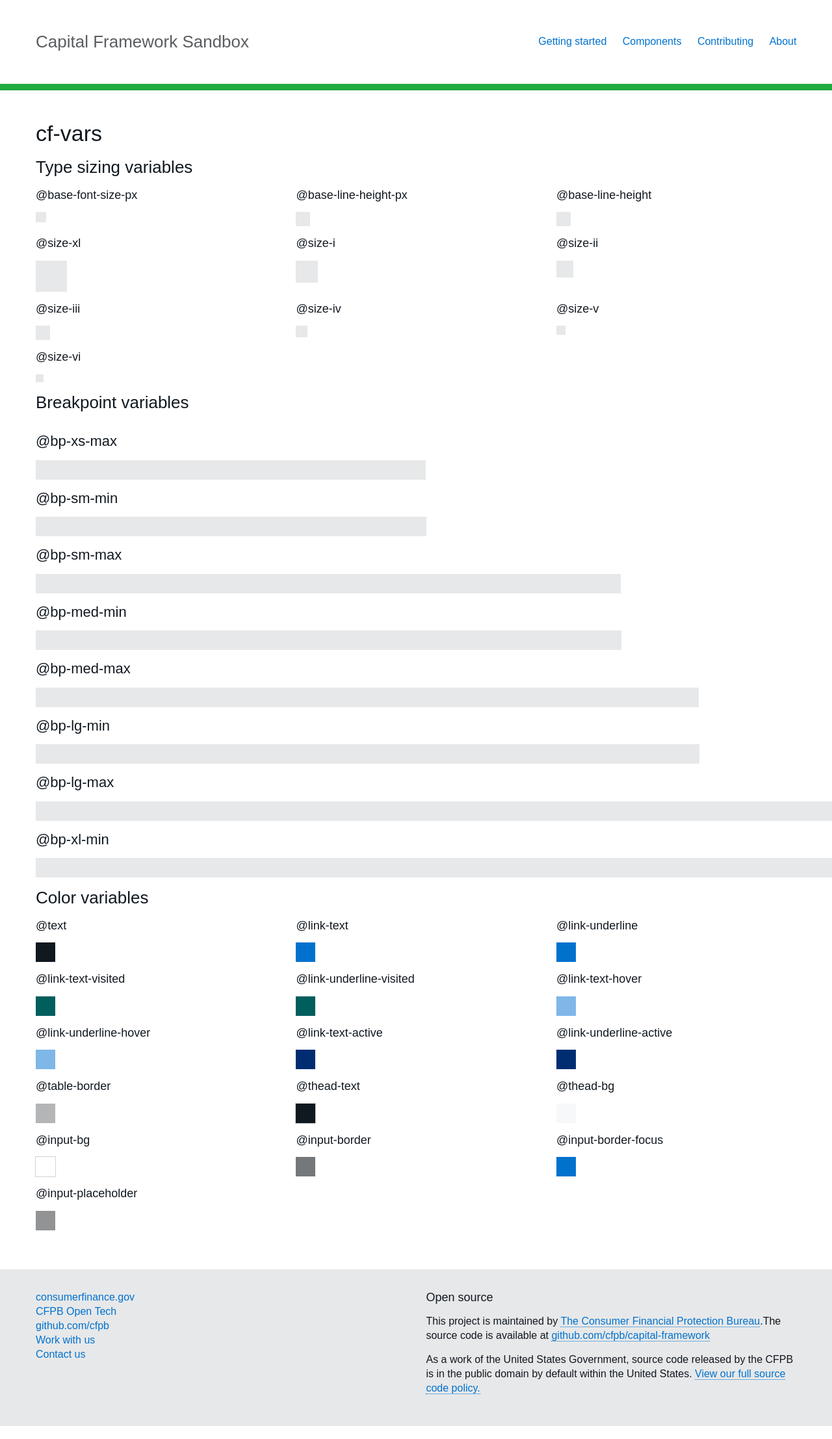
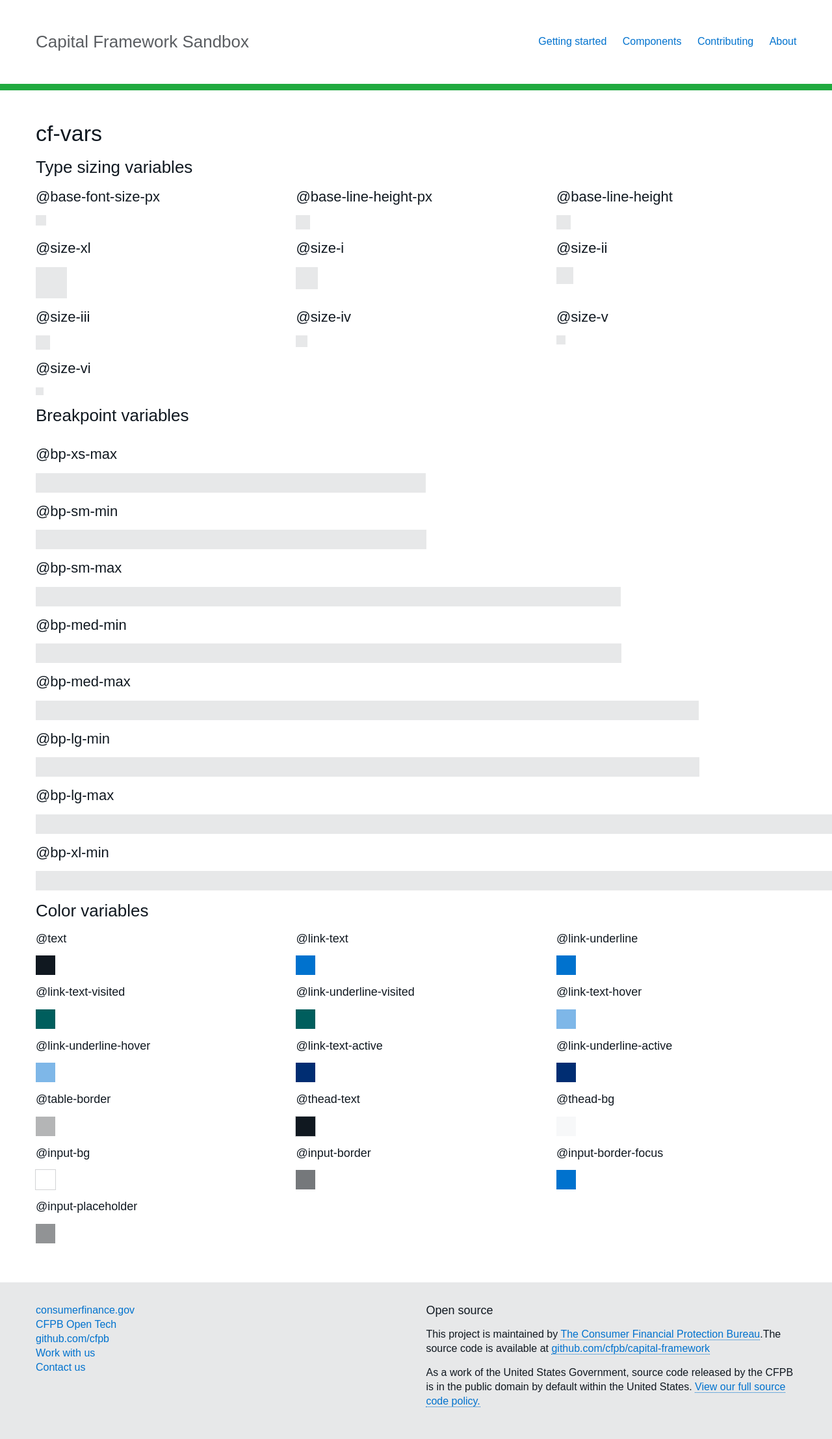
Before and after one commit to cfpb/capital-framework-sandbox, a Jekyll site: the page built from components/cf-core/cf-vars.md, in a window 1280 px wide. Shown: the whole page at 65% size. Built offline with Jekyll 4.4.1, drawn with Linux system fonts in a browser that asks for light colours; some web fonts are replaced.

Commit message:
Fix heading levels

```diff
--- a/components/cf-core/cf-vars.md
+++ b/components/cf-core/cf-vars.md
@@ -10,52 +10,52 @@ parent: "cf-core"
 <div class="content-l">
 
 	<div class="content-l_col content-l_col-1-3">
-		<h4>@base-font-size-px</h4>
+		<h3>@base-font-size-px</h3>
 		<div class="vars-example base-font-size-px"></div>
 	</div>
 
 	<div class="content-l_col content-l_col-1-3">
-		<h4>@base-line-height-px</h4>
+		<h3>@base-line-height-px</h3>
 		<div class="vars-example base-line-height-px"></div>
 	</div>
 
 	<div class="content-l_col content-l_col-1-3">
-		<h4>@base-line-height</h4>
+		<h3>@base-line-height</h3>
 		<div class="vars-example base-line-height"></div>
 	</div>
 
 	<div class="content-l_col content-l_col-1-3">
-		<h4>@size-xl</h4>
+		<h3>@size-xl</h3>
 		<div class="vars-example size-xl"></div>
 	</div>
 
 	<div class="content-l_col content-l_col-1-3">
-		<h4>@size-i</h4>
+		<h3>@size-i</h3>
 		<div class="vars-example size-i"></div>
 	</div>
 
 	<div class="content-l_col content-l_col-1-3">
-		<h4>@size-ii</h4>
+		<h3>@size-ii</h3>
 		<div class="vars-example size-ii"></div>
 	</div>
 
 	<div class="content-l_col content-l_col-1-3">
-		<h4>@size-iii</h4>
+		<h3>@size-iii</h3>
 		<div class="vars-example size-iii"></div>
 	</div>
 
 	<div class="content-l_col content-l_col-1-3">
-		<h4>@size-iv</h4>
+		<h3>@size-iv</h3>
 		<div class="vars-example size-iv"></div>
 	</div>
 
 	<div class="content-l_col content-l_col-1-3">
-		<h4>@size-v</h4>
+		<h3>@size-v</h3>
 		<div class="vars-example size-v"></div>
 	</div>
 
 	<div class="content-l_col content-l_col-1-3">
-		<h4>@size-vi</h4>
+		<h3>@size-vi</h3>
 		<div class="vars-example size-vi"></div>
 	</div>
 
```
